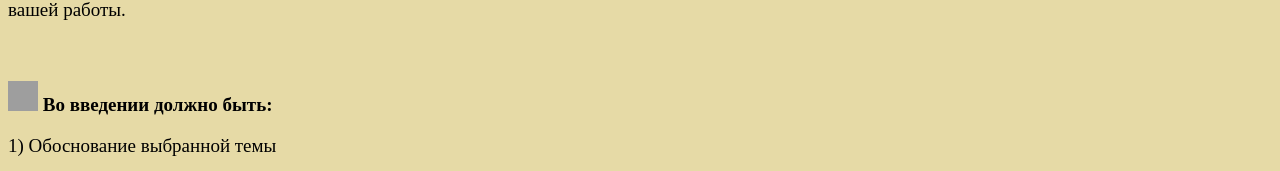
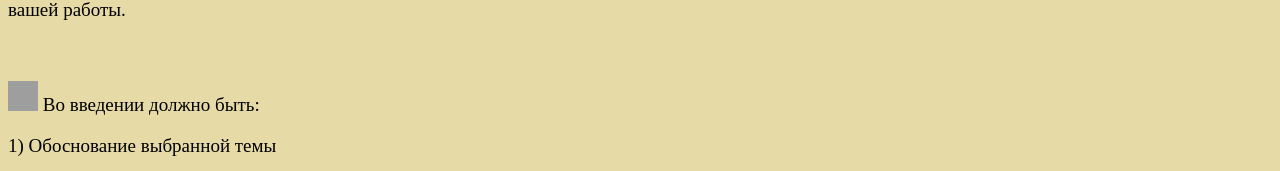
Before and after one commit to verlipo/rent, a plain HTML site: page index.html in a window 1280 px wide. Shown: the part 535-706 px from the top of the page. Drawn offline with Linux system fonts and the light colour scheme; grey boxes are pictures that could not be loaded.

Commit message:
Update index.html

```diff
--- a/index.html
+++ b/index.html
@@ -42,7 +42,7 @@
 
     <br>
 
-    <div class="p">
+    <div class="l">
 
             <p>
                 <img src="https://cdn-icons-png.freepik.com/256/166/166088.png?ga=GA1.1.406839069.1715075938&semt=ais_hybrid" alt="книга">  Во введении должно быть:
```
